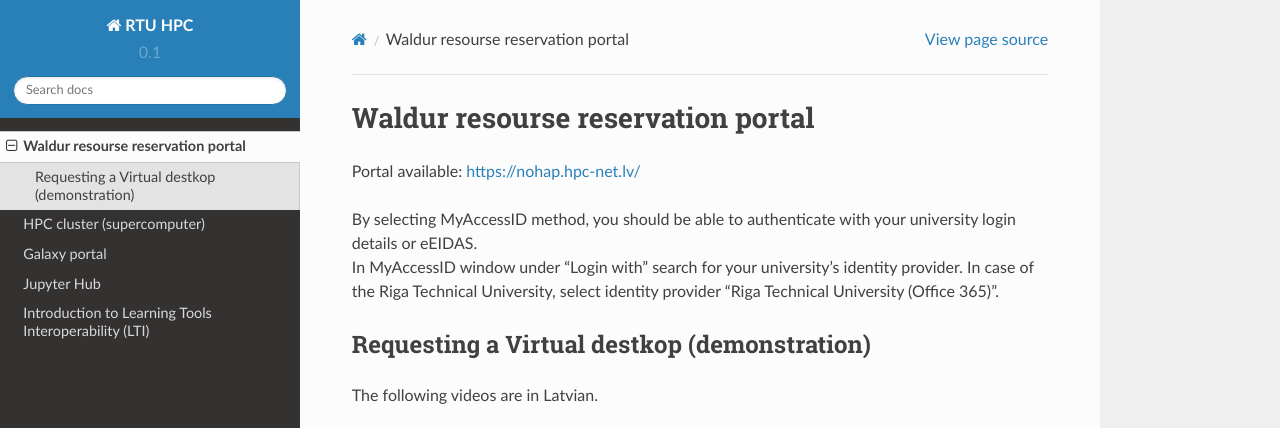
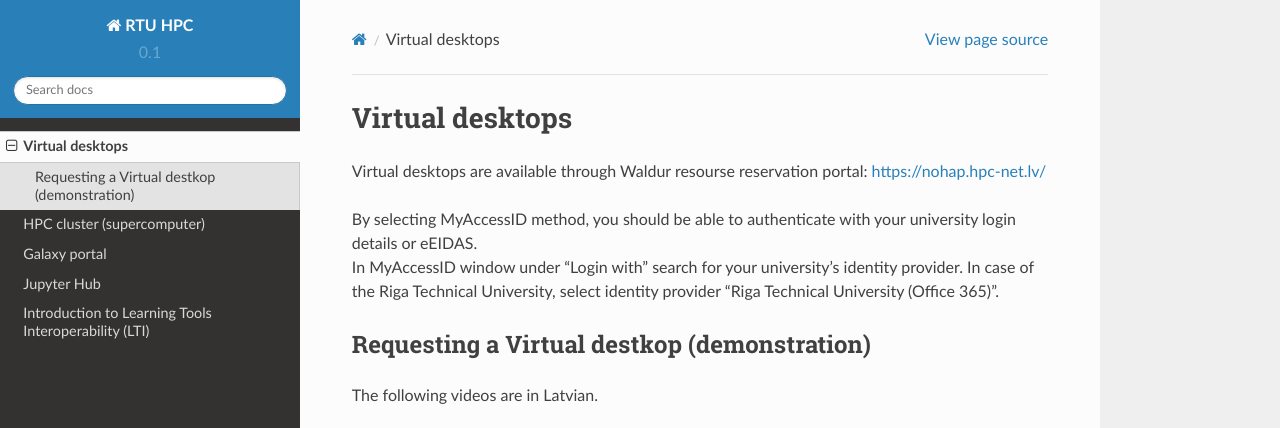
Before and after one commit to rtuhpc/hpc-platform, a Sphinx documentation site: the page built from doc/01_waldur.md, in a window 1280 px wide and 1022 px high, cut to the strip 0-428 px from the top of the window. Built offline with Sphinx 7.4.7 and the Read the Docs theme 2.0.0, drawn with Linux system fonts in a browser that asks for light colours.

Commit message:
change section title

```diff
--- a/doc/01_waldur.md
+++ b/doc/01_waldur.md
@@ -1,6 +1,6 @@
-# Waldur resourse reservation portal
+# Virtual desktops
 
-Portal available: [https://nohap.hpc-net.lv/](https://nohap.hpc-net.lv)
+Virtual desktops are available through Waldur resourse reservation portal: [https://nohap.hpc-net.lv/](https://nohap.hpc-net.lv)
 
 By selecting MyAccessID method, you should be able to authenticate with your university login details or eEIDAS.
 In MyAccessID window under "Login with" search for your university's identity provider.  In case of the Riga Technical University, select identity provider "Riga Technical University (Office 365)".
```
